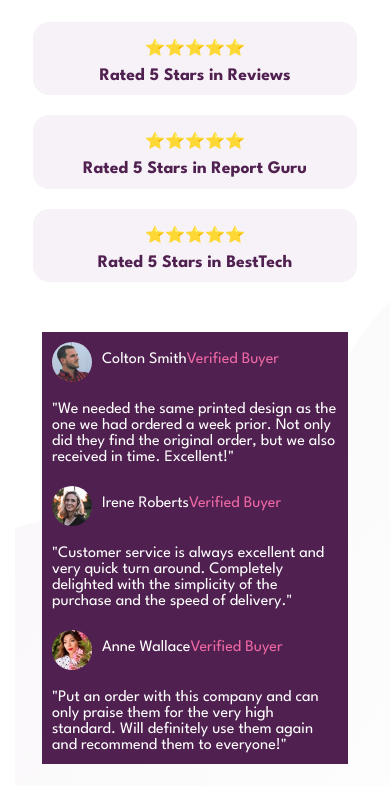
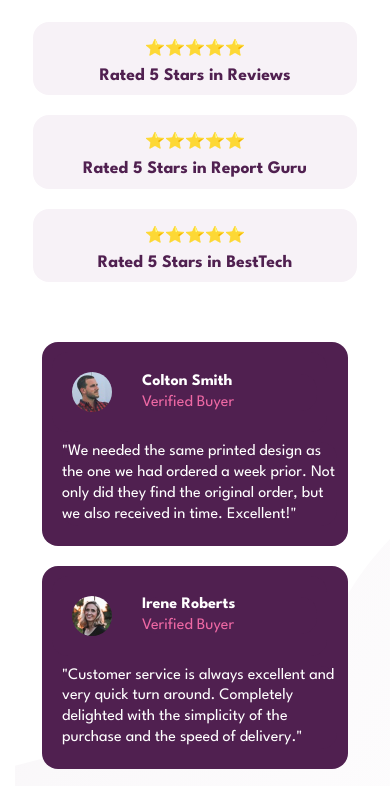
Before and after one commit to NitGanwani/202305-W2.5CH4-nitin-ganwani, a website: page index.html in a window 390 px wide. Shown: the part 241-1027 px from the top of the page. Drawn offline with Linux system fonts and the light colour scheme.

Commit message:
Start responsive layout

```diff
--- a/index.html
+++ b/index.html
@@ -44,37 +44,43 @@
     <main class="main-container">
 
       <div>
+        <div class="profile">
           <img src="./images/image-colton.jpg" alt="profile picture of Colton Smith" width="40" height="40">
           <div>
             <h2>Colton Smith</h2>
             <h3>Verified Buyer</h3>
           </div>
         </div>
-      <div>
+        <div class="profile-text">
           <p>"We needed the same printed design as the one we had ordered a week prior. Not only did they find the
             original order, but we also received in time. Excellent!"</p>
         </div>
+      </div>
       <div>
+        <div class="profile">
           <img src="./images/image-irene.jpg" alt="profile picture of Irene Roberts" width="40" height="40">
           <div>
             <h2>Irene Roberts</h2>
             <h3>Verified Buyer</h3>
           </div>
         </div>
-      <div>
+        <div class="profile-text">
           <p>"Customer service is always excellent and very quick turn around. Completely delighted with the simplicity
             of the purchase and the speed of delivery."</p>
         </div>
+      </div>
       <div>
+        <div class="profile">
           <img src="./images/image-anne.jpg" alt="profile picture of Anne Wallace" width="40" height="40">
           <div>
             <h2>Anne Wallace</h2>
             <h3>Verified Buyer</h3>
           </div>
         </div>
-      <div>
+        <div class="profile-text">
           <p>"Put an order with this company and can only praise them for the very high standard. Will definitely use
             them again and recommend them to everyone!"</p>
+        </div>
       </div>
 
     </main>
--- a/sass/styles.scss
+++ b/sass/styles.scss
@@ -76,19 +76,38 @@ $secondary-color: hsl(303, 10%, 53%);
   padding: 10px;
   align-items: center;
 
+  h2 {
+    font-weight: 700;
+    padding-bottom: 5px;
+  }
+
   div {
     background-color: $primary-color;
     display: flex;
-    padding: 10px;
+    flex-direction: column;
+    margin: 10px;
     width: 90%;
     color: hsl(0, 0%, 100%);
+    border-radius: 16px;
 
     img {
       border-radius: 50%;
+      margin: 20px;
     }
 
     h3 {
       color: hsl(333, 80%, 67%);
     }
   }
+
+  .profile {
+    display: flex;
+    flex-direction: row;
+    align-items: center;
+  }
+
+  .profile-text {
+    margin: 0 20px 20px;
+    line-height: 1.3;
+  }
 }
```
Also changed, not shown: styles.css, 1 other file. Lines whose indentation alone changed are shown as unchanged.
